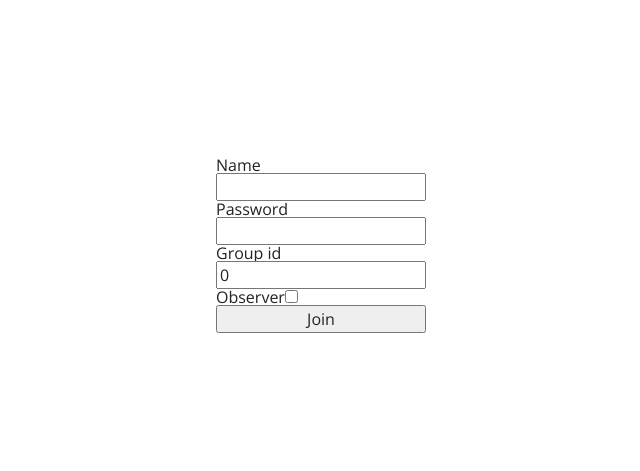
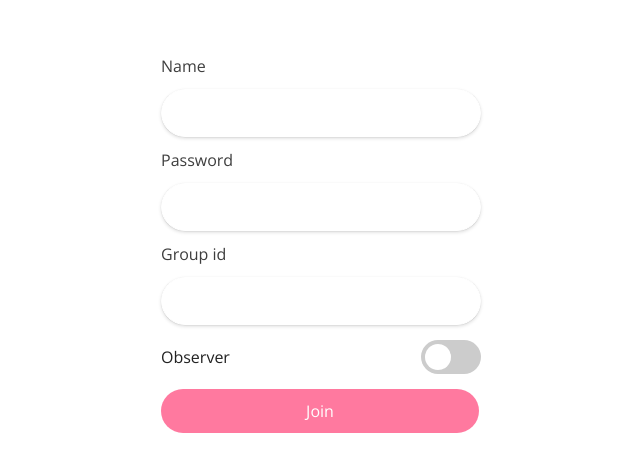
Before and after one commit to TheOnlyBeardedBeast/ScrummaSPA, a React (Create React App) app: page / in a window 1280 px wide. Shown: the part 155-626 px from the top of the page, without its empty margins (319-959 px from the left). Built offline with nearby package versions, Linux system fonts and the light colour scheme.

Commit message:
Handled login form

```diff
--- a/src/App.tsx
+++ b/src/App.tsx
@@ -2,6 +2,7 @@ import React from 'react';
 import './App.scss';
 import { createBrowserHistory } from 'history';
 import { Router, Route, Switch } from 'react-router-dom';
+import { ToastContainer, toast } from 'react-toastify';
 
 import { PokerJoin } from './pages/PokerJoin';
 import { Poker } from './pages/Poker';
@@ -18,10 +19,14 @@ const App: React.FC = () => {
     return (
         <Router history={history}>
             <Provider pokerStore={stores.pokerStore}>
+                <>
+                    <ToastContainer position={toast.POSITION.TOP_CENTER} />
                     <Switch>
                         <Route exact path="/" component={PokerJoin} />
                         <Route exact path="/poker" component={Poker} />
+                        <Route path="/:groupId" component={PokerJoin} />
                     </Switch>
+                </>
             </Provider>
         </Router>
     );
--- a/src/components/button/Button.tsx
+++ b/src/components/button/Button.tsx
@@ -4,13 +4,15 @@ import './button.scss';
 
 interface ButtonProps {
     block?: boolean;
-    onClick: Function;
+    onClick?: Function;
+    type?: 'button' | 'reset' | 'submit';
 }
 
 export const Button: React.FC<ButtonProps> = ({
     block = false,
     onClick,
     children,
+    type = 'button',
 }) => {
     const className = `scrumma-button${block ? ' block' : ''}`;
 
--- /dev/null
+++ b/src/components/field/Field.tsx
@@ -0,0 +1,37 @@
+import React from 'react';
+
+import './field.scss';
+
+interface FieldProps {
+    type: 'text' | 'password' | 'number';
+    onChange?: Function;
+    block?: boolean;
+    value: string | number;
+    label: string;
+}
+
+export const Field: React.FC<FieldProps> = ({
+    type,
+    block,
+    onChange,
+    value,
+    label,
+}) => {
+    const inputClassName = `scrumma-field${block ? ' block' : ''}`;
+
+    const handleOnChange = (event: React.ChangeEvent<HTMLInputElement>) => {
+        onChange && onChange(event);
+    };
+
+    return (
+        <>
+            <label className="scrumma-label">{label}</label>
+            <input
+                type={type}
+                className={inputClassName}
+                onChange={handleOnChange}
+                value={value}
+            />
+        </>
+    );
+};
--- /dev/null
+++ b/src/components/field/field.scss
@@ -0,0 +1,28 @@
+.scrumma-label {
+    margin-bottom: 15px;
+    display: block;
+    color: #3e3e3e;
+}
+
+.scrumma-field {
+    width: 100%;
+    background-color: #fff;
+    margin-bottom: 15px;
+    display: flex;
+    height: 48px;
+    border-radius: 24px;
+    overflow: hidden;
+    box-shadow: 0 1.6px 3.6px 0 rgba(0, 0, 0, 0.132),
+        0 0.3px 0.9px 0 rgba(0, 0, 0, 0.108);
+    align-items: center;
+    border: 1px solid #fff;
+    height: 48px;
+    line-height: 48px;
+    font-size: 16px;
+    padding: 0 15px;
+
+    &:hover,
+    &:focus {
+        border: 1px solid #ff6b95;
+    }
+}
--- /dev/null
+++ b/src/components/switch/Switch.tsx
@@ -0,0 +1,23 @@
+import React, { ChangeEvent } from 'react';
+
+import './switch.scss';
+
+interface SwitchProps {
+    checked: boolean;
+    onChange?: Function;
+    label: string;
+}
+
+export const Switch: React.FC<SwitchProps> = ({ checked, onChange, label }) => {
+    const handleChange = (event: ChangeEvent<HTMLInputElement>) => {
+        onChange && onChange(event);
+    };
+
+    return (
+        <label className="scrumma-switch">
+            <span className="label">{label}</span>
+            <input type="checkbox" checked={checked} onChange={handleChange} />
+            <span className="slider round" />
+        </label>
+    );
+};
--- /dev/null
+++ b/src/components/switch/switch.scss
@@ -0,0 +1,67 @@
+/* The switch - the box around the slider */
+.scrumma-switch {
+    position: relative;
+    display: inline-block;
+    width: 100%;
+    height: 34px;
+    margin-bottom: 15px;
+
+    & .label {
+        line-height: 34px;
+    }
+}
+
+/* Hide default HTML checkbox */
+.scrumma-switch input {
+    opacity: 0;
+    width: 0;
+    height: 0;
+}
+
+/* The slider */
+.slider {
+    position: absolute;
+    cursor: pointer;
+    top: 0;
+    right: 0;
+    bottom: 0;
+    background-color: #ccc;
+    -webkit-transition: 0.4s;
+    transition: 0.4s;
+}
+
+.slider:before {
+    position: absolute;
+    content: '';
+    height: 26px;
+    width: 26px;
+    left: 4px;
+    bottom: 4px;
+    background-color: white;
+    -webkit-transition: 0.4s;
+    transition: 0.4s;
+}
+
+input:checked + .slider {
+    background-color: #ff6b95;
+}
+
+input:focus + .slider {
+    box-shadow: 0 0 1px #ff6b95;
+}
+
+input:checked + .slider:before {
+    -webkit-transform: translateX(26px);
+    -ms-transform: translateX(26px);
+    transform: translateX(26px);
+}
+
+/* Rounded sliders */
+.slider.round {
+    border-radius: 34px;
+    width: 60px;
+}
+
+.slider.round:before {
+    border-radius: 50%;
+}
--- a/src/modules/userList/User.tsx
+++ b/src/modules/userList/User.tsx
@@ -23,7 +23,7 @@ export const User: React.FC<VoteProps> = ({ user, showVote, timer }) => {
         <div className="user">
             <div className="user-info">
                 <span>{userName}</span>
-                <span>email@email.sk</span>
+                {/* <span>email@email.sk</span> */}
             </div>
             {renderVoteStatus()}
             {role === 0 && <VoteIndicator vote={vote} showVote={showVote} />}
--- a/src/pages/Poker.tsx
+++ b/src/pages/Poker.tsx
@@ -1,6 +1,5 @@
 import React, { useEffect } from 'react';
 import { useHistory } from 'react-router';
-import { ToastContainer, toast } from 'react-toastify';
 import 'react-toastify/dist/ReactToastify.css';
 
 import './poker.scss';
@@ -49,8 +48,6 @@ export const Poker: React.FC<PokerProps> = inject('pokerStore')(
         }, []);
 
         return (
-            <>
-                <ToastContainer position={toast.POSITION.TOP_CENTER} />
             <div className="scrumma-group">
                 <div className="history">
                     <Scrollbar removeTracksWhenNotUsed>
@@ -74,7 +71,6 @@ export const Poker: React.FC<PokerProps> = inject('pokerStore')(
                     </Scrollbar>
                 </div>
             </div>
-            </>
         );
     }),
 );
--- a/src/pages/PokerJoin.tsx
+++ b/src/pages/PokerJoin.tsx
@@ -1,14 +1,22 @@
 import React, { useState, ChangeEvent, FormEvent } from 'react';
-import { withRouter, RouteComponentProps } from 'react-router-dom';
+import { RouteComponentProps } from 'react-router-dom';
 
 import './join.scss';
+import { Button } from '../components/button/Button';
+import { Field } from '../components/field/Field';
+import { Switch } from '../components/switch/Switch';
+import { useHistory, useParams } from 'react-router';
+import { toast } from 'react-toastify';
 
 interface PokerJoinProps extends RouteComponentProps<any> {}
 
-export const PokerJoinPage: React.FC<PokerJoinProps> = ({ history }) => {
+export const PokerJoin: React.FC<PokerJoinProps> = () => {
+    const { push } = useHistory();
+    const { groupId } = useParams();
+
     const [name, setName] = useState<string>('');
     const [password, setPassword] = useState<string>('');
-    const [group, setGroup] = useState<number>(0);
+    const [group, setGroup] = useState<string>((groupId as string) || '');
     const [isObserver, setIsObserver] = useState<boolean>(false);
 
     const handleNameChange = (event: ChangeEvent<HTMLInputElement>) => {
@@ -26,7 +34,7 @@ export const PokerJoinPage: React.FC<PokerJoinProps> = ({ history }) => {
     const handleGroupChange = (event: ChangeEvent<HTMLInputElement>) => {
         const { target } = event;
 
-        setGroup(parseInt(target.value));
+        setGroup(target.value);
     };
 
     const handleIsObserverChange = (event: ChangeEvent<HTMLInputElement>) => {
@@ -38,10 +46,24 @@ export const PokerJoinPage: React.FC<PokerJoinProps> = ({ history }) => {
     const handleJoin = async (event: FormEvent<HTMLFormElement>) => {
         event.preventDefault();
 
+        let errors: Array<string> = [];
+
+        if (!name || !password) {
+            errors.push('Name and password are required fields.');
+        }
+
+        if (isNaN(parseInt(group))) {
+            errors.push('Group Id should be number.');
+        }
+
+        if (errors.length) {
+            return errors.forEach(error => toast.error(error));
+        }
+
         const response = await fetch('http://localhost:5000/VerifyGroup', {
             method: 'POST',
             body: JSON.stringify({
-                id: group,
+                id: parseInt(group),
                 password,
             }),
             headers: {
@@ -49,36 +71,41 @@ export const PokerJoinPage: React.FC<PokerJoinProps> = ({ history }) => {
             },
         });
 
-        if (response.status == 200) {
-            history.push('/poker', { name, role: isObserver ? 1 : 0, group });
+        if (response.status === 200) {
+            push('/poker', { name, role: isObserver ? 1 : 0, group });
+        } else {
+            toast.error('Bad credentials.');
         }
     };
 
     return (
         <div className="join">
             <form onSubmit={handleJoin}>
-                <label>Name</label>
-                <input type="text" onChange={handleNameChange} value={name} />
-                <label>Password</label>
-                <input
+                <Field
+                    label="Name"
                     type="text"
+                    onChange={handleNameChange}
+                    value={name}
+                />
+                <Field
+                    label="Password"
+                    type="password"
                     onChange={handlePasswordChange}
                     value={password}
                 />
-                <label>Group id</label>
-                <input type="text" onChange={handleGroupChange} value={group} />
-                <label>
-                    <span>Observer</span>
-                    <input
-                        type="checkbox"
-                        checked={isObserver}
-                        onChange={handleIsObserverChange}
-                    />
-                </label>
-                <button type="submit">Join</button>
+                <Field
+                    label="Group id"
+                    type="text"
+                    onChange={handleGroupChange}
+                    value={group}
+                />
+                <Switch
+                    label="Observer"
+                    onChange={handleIsObserverChange}
+                    checked={isObserver}
+                />
+                <Button type="submit">Join</Button>
             </form>
         </div>
     );
 };
-
-export const PokerJoin = withRouter(PokerJoinPage);
--- a/src/pages/join.scss
+++ b/src/pages/join.scss
@@ -7,5 +7,6 @@
     & form {
         display: flex;
         flex-direction: column;
+        width: 320px;
     }
 }
```
Lines whose indentation alone changed are shown as unchanged.
